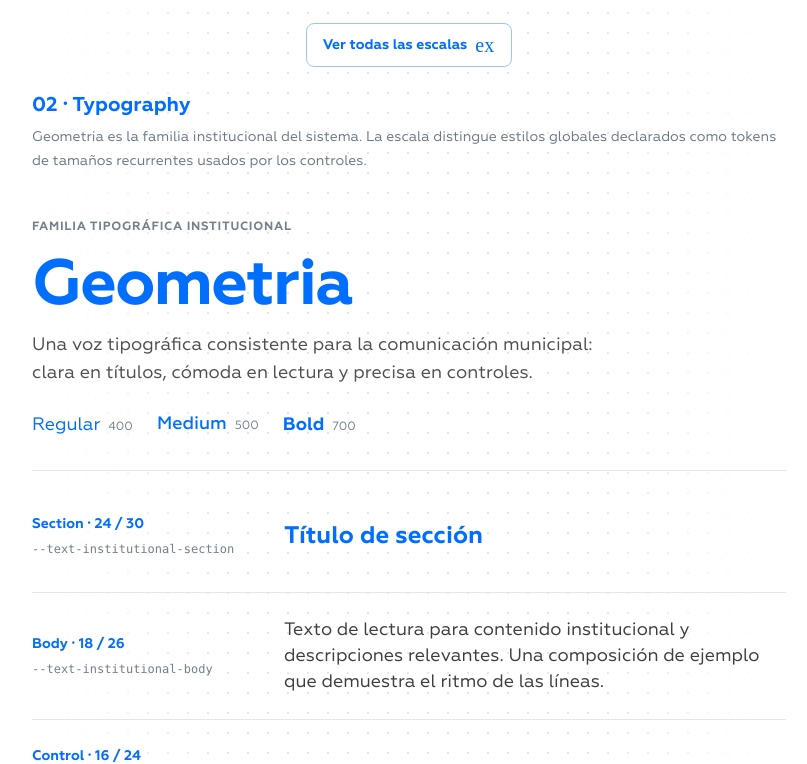
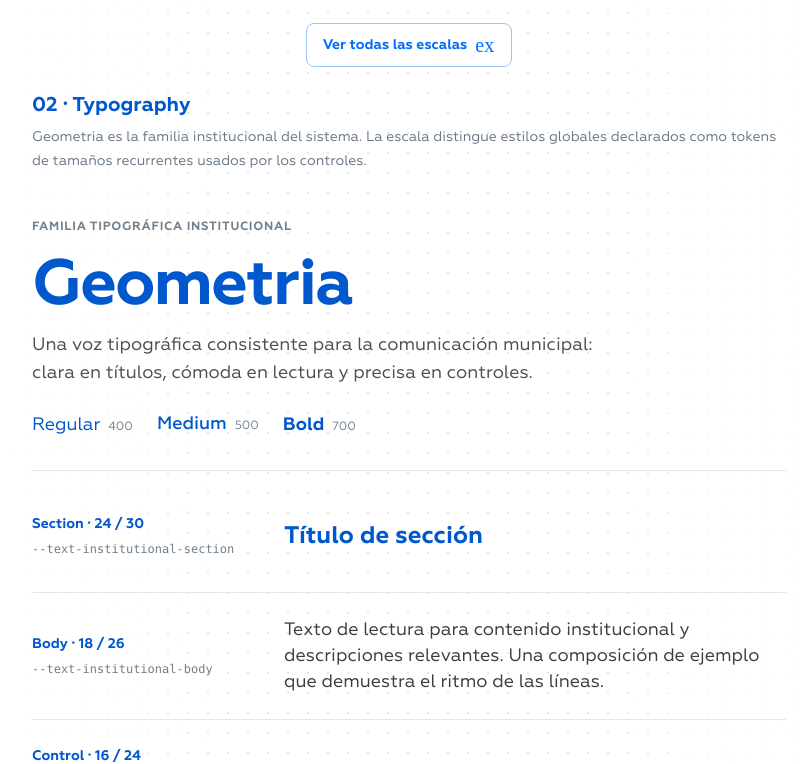
Before and after one commit to SantiagoM96/mlz-muni, a React (Vite) app: page /ui-kit-andy/fundamentos in a window 1280 px wide. Shown: the part 1499-2263 px from the top of the page, without its empty margins (252-1059 px from the left). Built offline with nearby package versions, Linux system fonts and the light colour scheme; a web font is replaced by a local one.

Commit message:
style(ui-kit): switch editorial color to Info 600 in andy-kit.css

```diff
--- a/src/pages/andy-kit/andy-kit.css
+++ b/src/pages/andy-kit/andy-kit.css
@@ -1460,7 +1460,7 @@ html:has(.andy-doc-layout){scrollbar-gutter:stable}
 
 
 /* Identidad editorial del UI Kit: Info 700. Los Primary de demos municipales no cambian. */
-.andy-doc-layout{--andy-editorial-accent:#006eff}
+.andy-doc-layout{--andy-editorial-accent:#0058cc}
 .andy-doc-layout .andy-topbar-heading h1,
 .andy-doc-layout .andy-doc-main .andy-main-heading h2,
 .andy-doc-layout .andy-doc-main .andy-section-head h2,
@@ -1478,10 +1478,10 @@ html:has(.andy-doc-layout){scrollbar-gutter:stable}
 .andy-foundation-type{gap:0;border:0;border-radius:0;overflow:visible}
 .andy-foundation-type-hero{display:flex;flex-direction:column;gap:var(--mlz-space-12);padding:var(--mlz-space-24) 0 var(--mlz-space-32);border-bottom:1px solid #e1e7eb}
 .andy-foundation-type-overline{color:#71808c;font-size:12px;line-height:20px;font-weight:700;letter-spacing:.06em}
-.andy-foundation-type-name{font-size:clamp(40px,6vw,64px);line-height:1.1;font-weight:700;letter-spacing:-.025em;color:#006eff}
+.andy-foundation-type-name{font-size:clamp(40px,6vw,64px);line-height:1.1;font-weight:700;letter-spacing:-.025em;color:#0058cc}
 .andy-foundation-type-hero>p{font-size:18px;line-height:28px;margin:0;max-width:600px;color:#4f4f4f}
 .andy-foundation-type .andy-foundation-weights{display:flex;gap:var(--mlz-space-24);align-items:center;flex-wrap:wrap;margin-top:var(--mlz-space-12);padding:0;border:0;background:transparent}
-.andy-foundation-weights span{display:inline-flex;align-items:baseline;gap:var(--mlz-space-8);font-size:18px;color:#006eff}
+.andy-foundation-weights span{display:inline-flex;align-items:baseline;gap:var(--mlz-space-8);font-size:18px;color:#0058cc}
 .andy-foundation-weights small{font-size:12px;font-weight:400;color:#71808c}
 .andy-foundation-type-list{display:flex;flex-direction:column;padding:var(--mlz-space-8) 0}
 .andy-foundation-type-row{grid-template-columns:minmax(165px,220px) minmax(0,1fr);gap:var(--mlz-space-32);min-height:114px;padding:var(--mlz-space-24) 0;border-bottom:1px solid #e1e7eb}
@@ -1489,7 +1489,7 @@ html:has(.andy-doc-layout){scrollbar-gutter:stable}
 .andy-foundation-type-row>div{gap:var(--mlz-space-6)}
 .andy-foundation-type-row>div>span{font-size:14px}
 .andy-foundation-type-row code{font-size:12px;line-height:18px;overflow-wrap:anywhere}
-.andy-foundation-type .type-section{color:#006eff}
+.andy-foundation-type .type-section{color:#0058cc}
 .andy-foundation-type .type-body{max-width:580px}
 @media(max-width:660px){
  .andy-foundation-type-hero{padding-top:var(--mlz-space-8);padding-bottom:var(--mlz-space-24)}
@@ -1498,11 +1498,11 @@ html:has(.andy-doc-layout){scrollbar-gutter:stable}
 }
 
 
-/* Identidad editorial global del catálogo — Info 700 (#006eff).
+/* Identidad editorial global del catálogo — Info 600 (#0058CC).
    Solo UI de documentación: NO modifica las demos ni los tokens Primary municipales. */
 .andy-doc-layout{
- --andy-editorial-accent:#006eff;
- --andy-editorial-accent-hover:#0058cc;
+ --andy-editorial-accent:#0058cc;
+ --andy-editorial-accent-hover:#00377f;
 }
 .andy-doc-layout .andy-topbar-heading h1,
 .andy-doc-layout .andy-topbar-actions .andy-version,
@@ -1577,7 +1577,7 @@ html:has(.andy-doc-layout){scrollbar-gutter:stable}
 
 /* Tabla editorial: encabezado «Elemento» y etiquetas de criterios de uso. */
 .andy-doc-layout .andy-doc-guideline-table thead th{
- color:var(--andy-editorial-accent,#006eff);
+ color:var(--andy-editorial-accent,#0058cc);
 }
 /* Mantener semántica Info de títulos en otros módulos documentales. */
 .andy-doc-layout .andy-button-on-this-page a:hover,
@@ -1585,7 +1585,7 @@ html:has(.andy-doc-layout){scrollbar-gutter:stable}
 .andy-doc-layout .andy-button-control-row button:not([aria-pressed="true"]),
 .andy-doc-layout .andy-button-placement-options button:not([aria-pressed="true"]),
 .andy-doc-layout .andy-icon-library-expand{
- color:var(--andy-editorial-accent,#006eff);
+ color:var(--andy-editorial-accent,#0058cc);
 }
 
 
```
